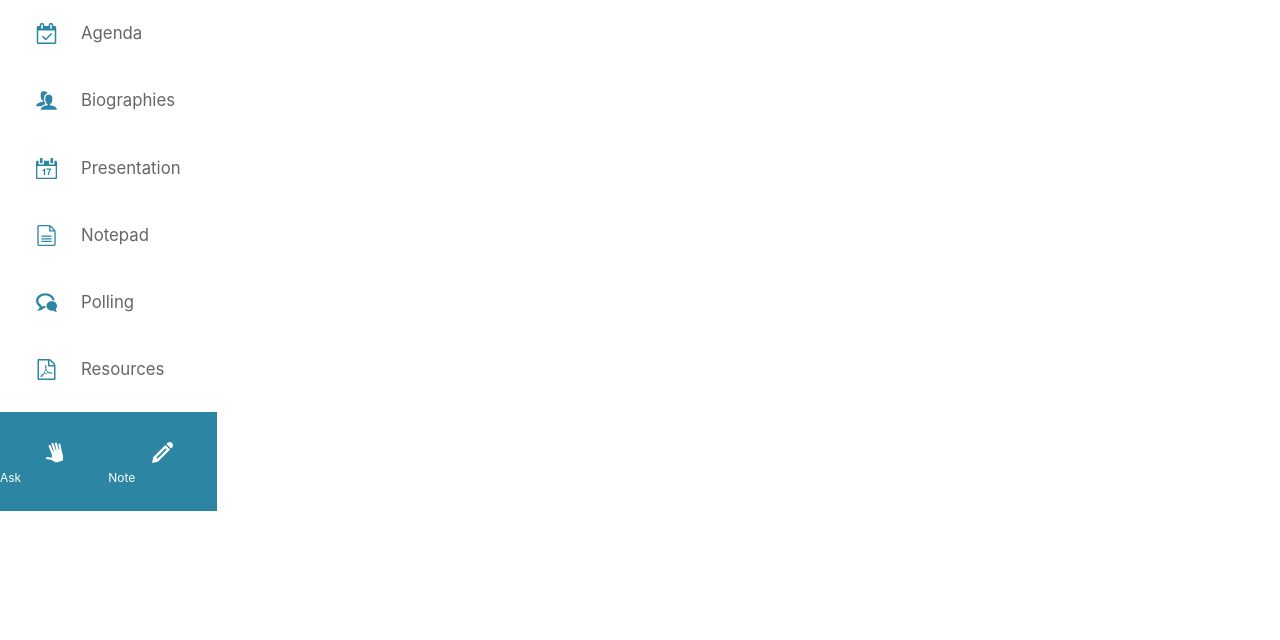
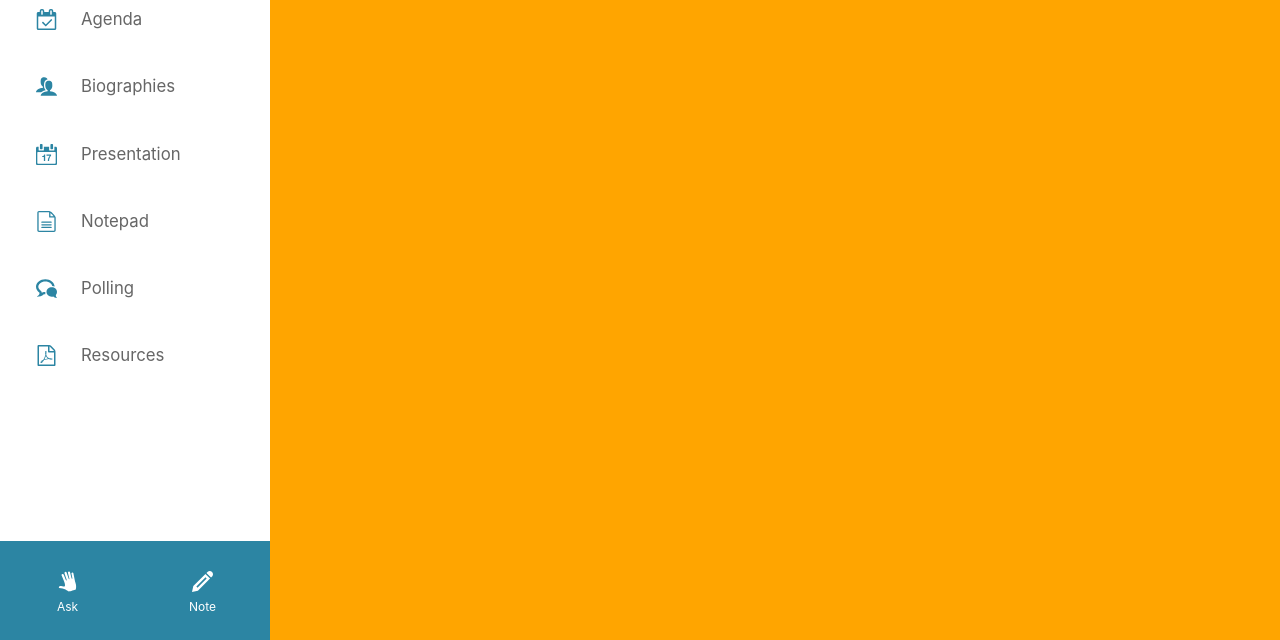
Before and after one commit to timwbodine/full_site, a website: page index.html in a window 1280 px wide. Shown: the part 160-800 px from the top of the page. Drawn offline with nearby package versions, Linux system fonts and the light colour scheme.

Commit message:
adjust layout

```diff
--- a/sass/layout/_layout.sass
+++ b/sass/layout/_layout.sass
@@ -1,3 +1,18 @@
 .full_view
     display: flex
     flex-direction: row
+
+.sidebar
+    display: flex
+    flex-direction: column
+    justify-content: space-between
+    width: 22.5rem
+
+.main_content
+    background-color: orange
+    flex: 1
+.header_content
+    height: 5vh
+
+.main_content, .sidebar
+    height: 95vh
--- a/sass/modules/_sidebar.sass
+++ b/sass/modules/_sidebar.sass
@@ -3,6 +3,7 @@
     list-style: none
     margin-top: 3.5rem
     padding: 0
+
     &__item
         position: relative
         &:not(:last-child)
@@ -78,6 +79,7 @@
         display: flex
         flex-direction: column
         justify-content: center
+        align-items: center
         border: none
         color: white
         padding: 2rem 0
```
Also changed, not shown: css/main.css, 1 other file.
